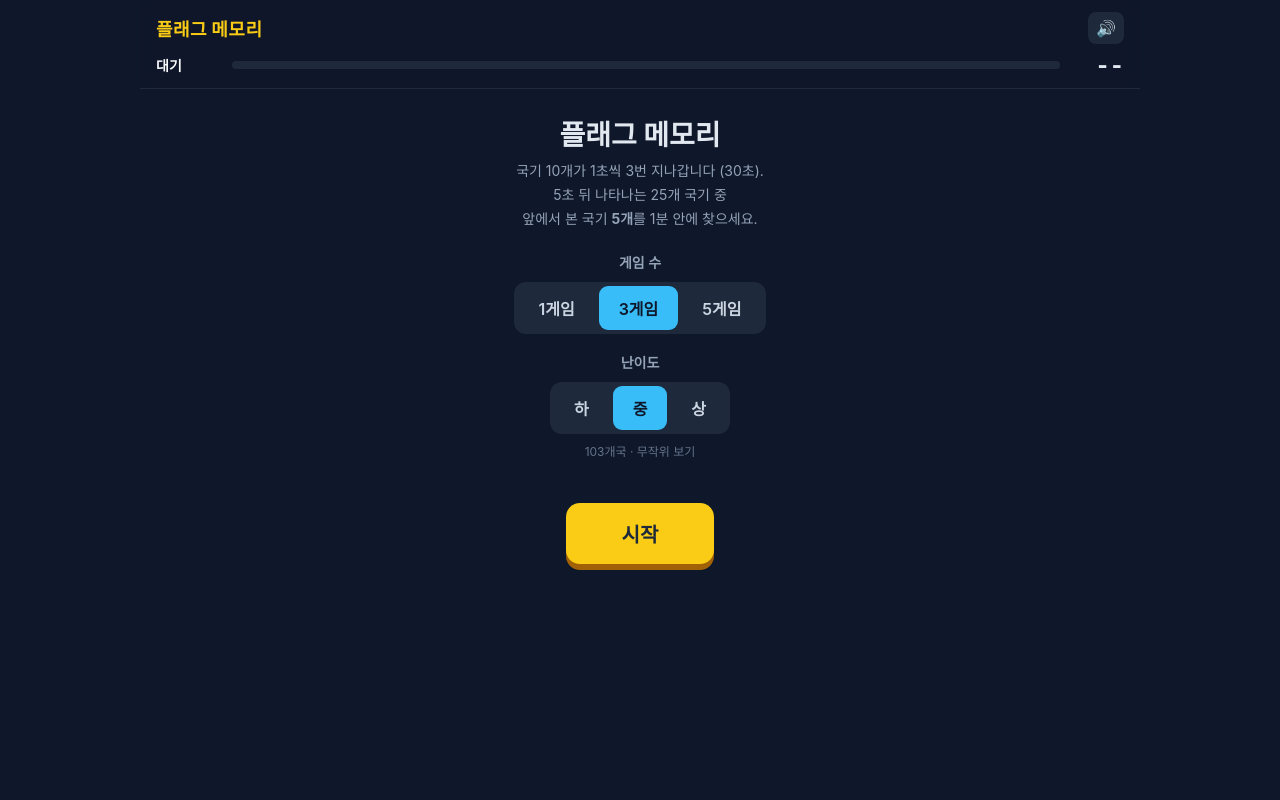
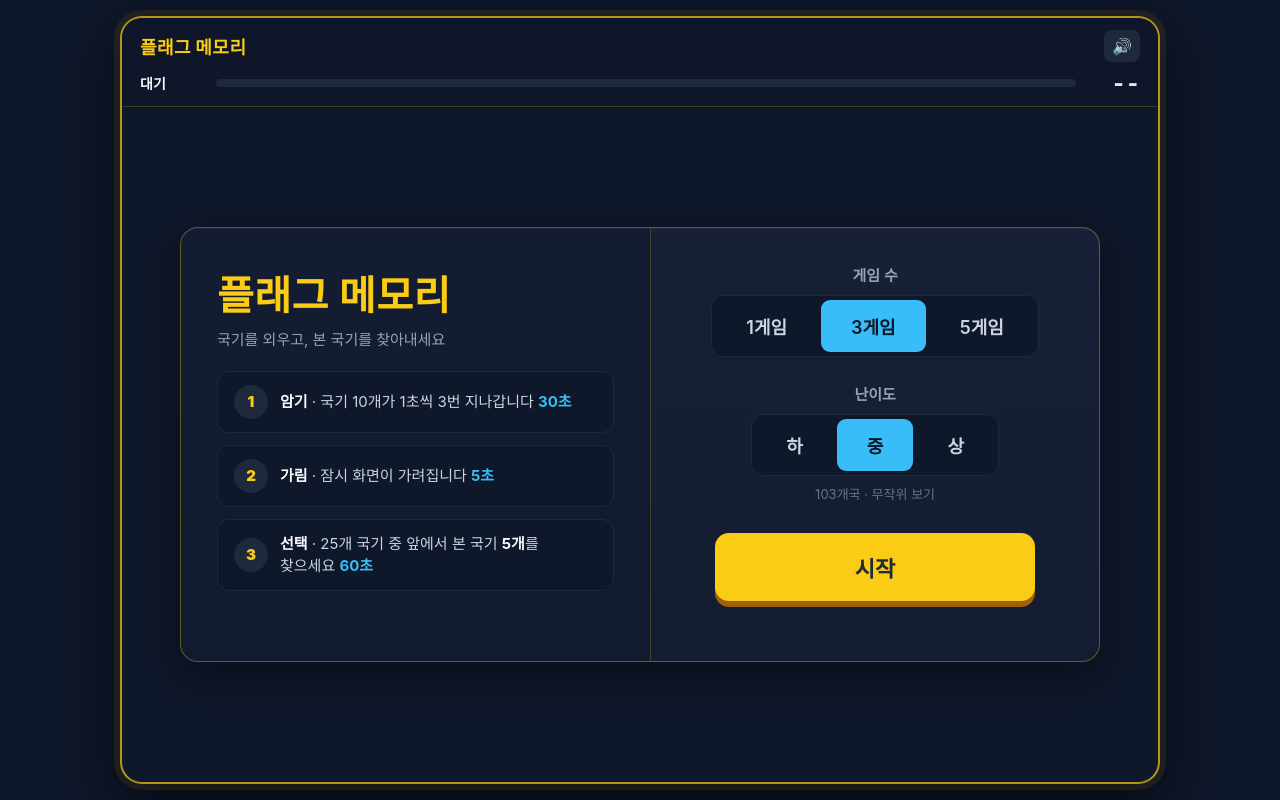
Before and after one commit to jkh76/flagmemory, a plain HTML site: page index.html in a window 1280 px wide. Drawn offline with Linux system fonts and the light colour scheme.

Commit message:
태블릿 가로 화면 대응, 전체 노란 테두리 박스, 화면 꺼짐 방지
Co-Authored-By: Claude Opus 5.5 <noreply@anthropic.com>
Claude-Session: https://claude.ai/code/session_01RsA9ToVR9BecgCByejmjdr

```diff
--- a/index.html
+++ b/index.html
@@ -11,12 +11,14 @@
 <style>
   *{box-sizing:border-box;margin:0;padding:0}
   html,body{height:100%}
+  body{padding:16px;padding:max(16px,env(safe-area-inset-top)) max(16px,env(safe-area-inset-right)) max(16px,env(safe-area-inset-bottom)) max(16px,env(safe-area-inset-left));background:radial-gradient(ellipse at top,#1a2440,#0b1222 70%)}
   body{background:#0f172a;color:#e2e8f0;font-family:-apple-system,BlinkMacSystemFont,"Apple SD Gothic Neo","Malgun Gothic","Noto Sans KR",sans-serif;-webkit-user-select:none;user-select:none;-webkit-tap-highlight-color:transparent}
-  #app{max-width:1000px;margin:0 auto;min-height:100%;display:flex;flex-direction:column}
+  /* 전체 게임 박스 */
+  #app{max-width:1040px;margin:0 auto;height:100%;display:flex;flex-direction:column;overflow-y:auto;overflow-x:hidden;background:#0f172a;border:2px solid #facc15b3;border-radius:22px;box-shadow:0 0 0 6px #facc1514,0 20px 60px #000a}
   button{font-family:inherit;cursor:pointer;border:none}
 
   /* 상단 타이머 */
-  #top{position:sticky;top:0;z-index:20;background:#0f172aee;backdrop-filter:blur(6px);padding:12px 16px 10px;border-bottom:1px solid #1e293b}
+  #top{position:sticky;top:0;z-index:20;background:#0f172aee;backdrop-filter:blur(6px);padding:12px 18px 10px;border-bottom:1px solid #facc1533}
   #top .row{display:flex;align-items:center;gap:10px;font-size:14px}
   #gameTitle{font-weight:900;font-size:18px;color:#facc15;letter-spacing:.5px;margin-right:6px}
   #phaseLabel{font-weight:700;font-size:14px;color:#f8fafc;min-width:64px}
@@ -29,22 +31,58 @@
   #top.warn #topFill{background:#f97316}#top.warn #timeNum{color:#f97316}
   #top.danger #topFill{background:#ef4444}#top.danger #timeNum{color:#ef4444}
 
-  #stage{flex:1;position:relative;padding:12px 8px}
+  #stage{flex:1;position:relative;padding:12px 10px;display:flex;flex-direction:column}
   .hidden{display:none!important}
 
   /* 시작 화면 */
-  #startScreen{text-align:center;padding-top:12px}
+  #startScreen{flex:1;display:flex;align-items:center;justify-content:center;padding:8px}
+  #startScreen.hidden{display:none!important}
+  .startCard{width:100%;max-width:520px;background:linear-gradient(180deg,#172036,#131c30);border:1px solid #facc1559;border-radius:18px;box-shadow:0 14px 40px #0006,inset 0 1px 0 #ffffff0d;padding:28px 26px;text-align:center}
+  .startCard .col{display:flex;flex-direction:column;align-items:center}
   h1{font-size:28px;margin-bottom:6px}
-  .desc{color:#94a3b8;font-size:14px;line-height:1.7;margin-bottom:22px}
-  .opt{margin:18px 0}
+  .startCard h1{font-size:30px;color:#facc15;letter-spacing:.5px}
+  .startCard .tag{color:#94a3b8;font-size:14px;margin-bottom:18px}
+  .steps{list-style:none;display:flex;flex-direction:column;gap:10px;width:100%;margin-bottom:6px;text-align:left}
+  .steps li{display:flex;align-items:center;gap:12px;background:#0f172a;border:1px solid #1e293b;border-radius:12px;padding:10px 14px;font-size:14px;color:#cbd5e1;line-height:1.45;word-break:keep-all}
+  .steps li i{flex:none;width:30px;height:30px;border-radius:50%;background:#1e293b;color:#facc15;font-style:normal;font-weight:900;display:flex;align-items:center;justify-content:center;font-size:14px}
+  .steps li b{color:#f8fafc}
+  .steps li em{font-style:normal;color:#38bdf8;font-weight:700}
+  .opt{margin:16px 0 0;width:100%}
   .opt h3{font-size:14px;color:#94a3b8;margin-bottom:10px;font-weight:600}
-  .seg{display:inline-flex;background:#1e293b;border-radius:12px;padding:4px;gap:4px}
-  .seg button{background:transparent;color:#cbd5e1;padding:10px 20px;border-radius:9px;font-size:16px;font-weight:600}
+  .seg{display:inline-flex;background:#0f172a;border:1px solid #1e293b;border-radius:12px;padding:4px;gap:4px}
+  .seg button{background:transparent;color:#cbd5e1;padding:10px 22px;border-radius:9px;font-size:16px;font-weight:600}
   .seg button.on{background:#38bdf8;color:#0f172a}
-  .seg-note{font-size:12px;color:#64748b;margin-top:8px}
+  .seg-note{font-size:12px;color:#64748b;margin-top:8px;min-height:16px}
   .bigBtn{margin-top:26px;background:#facc15;color:#1e293b;font-size:20px;font-weight:800;padding:16px 56px;border-radius:14px;box-shadow:0 6px 0 #a16207}
   .bigBtn:active{transform:translateY(4px);box-shadow:0 2px 0 #a16207}
-  #loadMsg{margin-top:14px;color:#94a3b8;font-size:14px;min-height:20px}
+  #loadMsg{margin-top:10px;color:#94a3b8;font-size:14px;min-height:20px}
+
+  /* 태블릿 가로: 박스 안 2단 배치 */
+  @media (min-width:820px) and (orientation:landscape){
+    .startCard{max-width:920px;display:grid;grid-template-columns:1.05fr 1fr;gap:0;padding:0;text-align:left;overflow:hidden}
+    .startCard .col{padding:36px 36px 30px}
+    .startCard .col.info{align-items:flex-start;border-right:1px solid #facc1533;background:#0f172a55}
+    .startCard .col.setup{justify-content:center}
+    .startCard h1{font-size:40px;margin-bottom:6px}
+    .startCard .tag{font-size:15px;margin-bottom:22px}
+    .steps{gap:12px}
+    .steps li{font-size:15px;padding:13px 16px}
+    .steps li i{width:34px;height:34px;font-size:15px}
+    .opt{text-align:center;margin-top:0}
+    .opt + .opt{margin-top:26px}
+    .opt h3{font-size:15px}
+    .seg button{padding:13px 30px;font-size:18px}
+    .seg-note{font-size:13px}
+    .bigBtn{margin-top:30px;width:100%;max-width:320px;font-size:22px;padding:18px 0}
+  }
+  @media (min-width:820px) and (orientation:landscape) and (max-height:700px){
+    .startCard .col{padding:24px 30px 20px}
+    .startCard h1{font-size:34px}
+    .startCard .tag{margin-bottom:14px}
+    .steps li{padding:9px 14px}
+    .opt + .opt{margin-top:16px}
+    .bigBtn{margin-top:20px;padding:15px 0}
+  }
 
   /* 암기 화면 */
   #memScreen{display:flex;flex-direction:column;align-items:center;justify-content:center;min-height:60vh}
@@ -60,6 +98,8 @@
 
   /* 격자 */
   #grid{display:grid;grid-template-columns:repeat(5,1fr);gap:12px;padding:8px}
+  /* 가로 화면: 25칸이 박스 높이 안에 들어오도록 너비 제한 */
+  @media (orientation:landscape){#gridScreen{width:100%;margin:0 auto;max-width:calc(1.5 * (100vh - var(--gridReserve,266px)) - 32px);max-width:calc(1.5 * (100dvh - var(--gridReserve,266px)) - 32px)}}
   .cell{position:relative;aspect-ratio:3/2;background:#f8fafc;border-radius:7px;border:3px solid transparent;display:flex;align-items:center;justify-content:center;transition:transform .12s,border-color .12s}
   .cell img{max-width:96%;max-height:92%;object-fit:contain;box-shadow:0 0 0 1px #0002;pointer-events:none}
   .cell:active{transform:scale(.95)}
@@ -117,6 +157,8 @@
   @media (max-width:480px){
     #grid{gap:6px;padding:3px}
     #stage{padding:10px 4px}
+    body{padding:8px}
+    #app{border-radius:16px}
     .cell{border-width:2px}
     .cell.answer{outline-width:3px;outline-offset:1px}
     .cell .name{font-size:8.5px;padding:0 4px}
@@ -144,8 +186,17 @@
   <main id="stage">
     <!-- 시작 -->
     <section id="startScreen">
+     <div class="startCard">
+      <div class="col info">
       <h1>플래그 메모리</h1>
-      <p class="desc">국기 10개가 1초씩 3번 지나갑니다 (30초).<br>5초 뒤 나타나는 25개 국기 중<br>앞에서 본 국기 <b>5개</b>를 1분 안에 찾으세요.</p>
+      <p class="tag">국기를 외우고, 본 국기를 찾아내세요</p>
+      <ol class="steps">
+        <li><i>1</i><span><b>암기</b> · 국기 10개가 1초씩 3번 지나갑니다 <em>30초</em></span></li>
+        <li><i>2</i><span><b>가림</b> · 잠시 화면이 가려집니다 <em>5초</em></span></li>
+        <li><i>3</i><span><b>선택</b> · 25개 국기 중 앞에서 본 국기 <b>5개</b>를 찾으세요 <em>60초</em></span></li>
+      </ol>
+      </div>
+      <div class="col setup">
       <div class="opt">
         <h3>게임 수</h3>
         <div class="seg" id="roundSeg">
@@ -161,6 +212,8 @@
       </div>
       <button class="bigBtn" id="startBtn">시작</button>
       <div id="loadMsg"></div>
+      </div>
+     </div>
     </section>
 
     <!-- 암기 -->
@@ -532,6 +585,21 @@ $('startBtn').onclick = startGame;
 $('againBtn').onclick = () => { show('startScreen'); $('roundLabel').textContent = ''; $('scoreLabel').textContent = ''; setTop('대기', null, 0); };
 $('soundBtn').onclick = () => { soundOn = !soundOn; $('soundBtn').textContent = soundOn ? '🔊' : '🔇'; if (soundOn) audio(); };
 setTop('대기', null, 0);
+
+/* ===================== 화면 꺼짐 방지 (Wake Lock) ===================== */
+let wakeLock = null;
+async function keepAwake() {
+  if (!('wakeLock' in navigator) || document.visibilityState !== 'visible' || wakeLock) return;
+  try {
+    wakeLock = await navigator.wakeLock.request('screen');
+    wakeLock.addEventListener('release', () => { wakeLock = null; });
+  } catch (e) { wakeLock = null; }
+}
+// 다른 앱에 갔다 돌아오면 자동 해제되므로 다시 요청
+document.addEventListener('visibilitychange', () => { if (document.visibilityState === 'visible') keepAwake(); });
+// 일부 브라우저는 사용자 터치 후에만 허용 → 첫 터치마다 재시도
+['pointerdown', 'keydown'].forEach(ev => document.addEventListener(ev, keepAwake, { passive: true }));
+keepAwake();
 </script>
 </body>
 </html>
```
Also changed, not shown: 1 other file.
